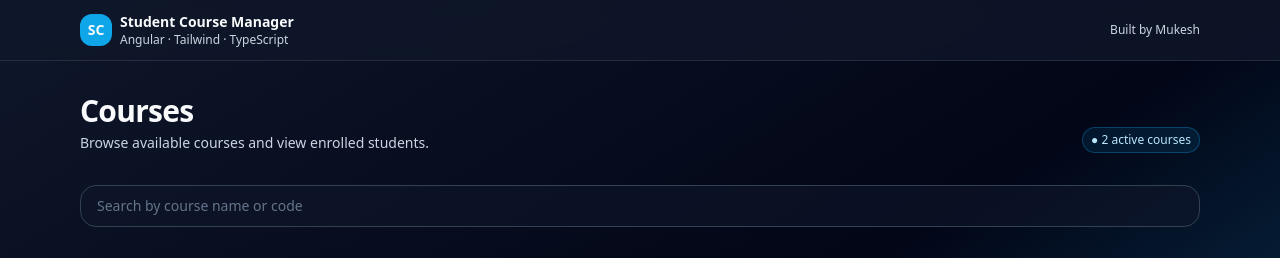
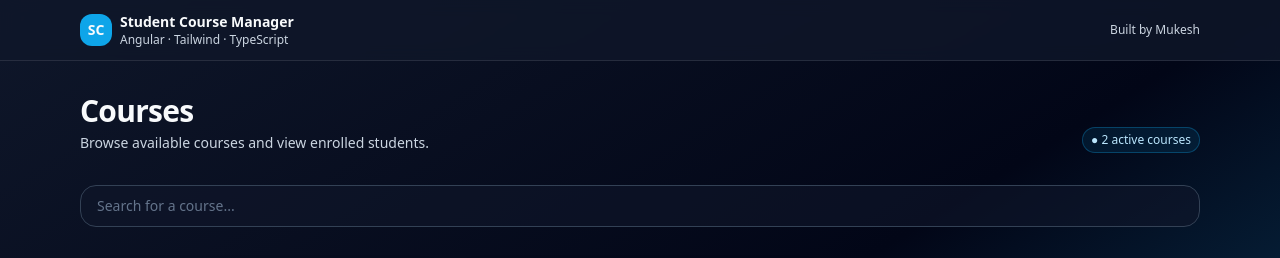
Before and after one commit to 18mukeshram/student-course-manager, an Angular app: page /courses in a window 1280 px wide. Shown: the top 258 px of the page. Built offline with nearby package versions, Linux system fonts and the light colour scheme.

Commit message:
Improve course search input placeholder text

```diff
--- a/src/app/components/course-list/course-list.html
+++ b/src/app/components/course-list/course-list.html
@@ -21,7 +21,7 @@
     <input
       type="text"
       class="w-full rounded-2xl bg-slate-900/60 border border-slate-700 px-4 py-2.5 text-sm placeholder:text-slate-500 focus:outline-none focus:ring-2 focus:ring-sky-500 focus:border-transparent"
-      placeholder="Search by course name or code"
+      placeholder="Search for a course..."
       [(ngModel)]="searchTerm"
       (input)="onSearchChange()"
     />
```
